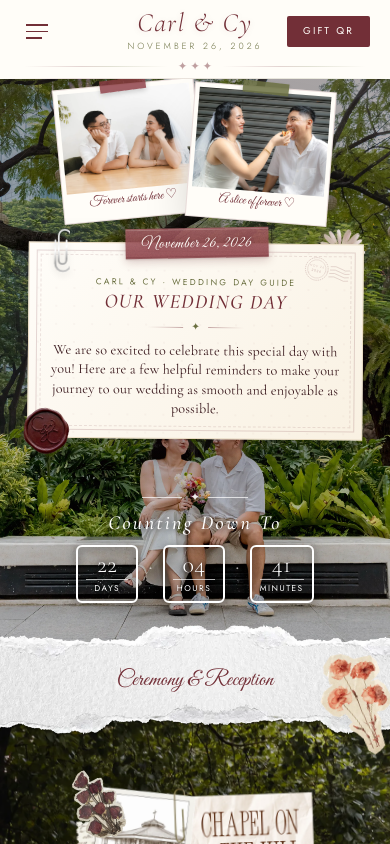
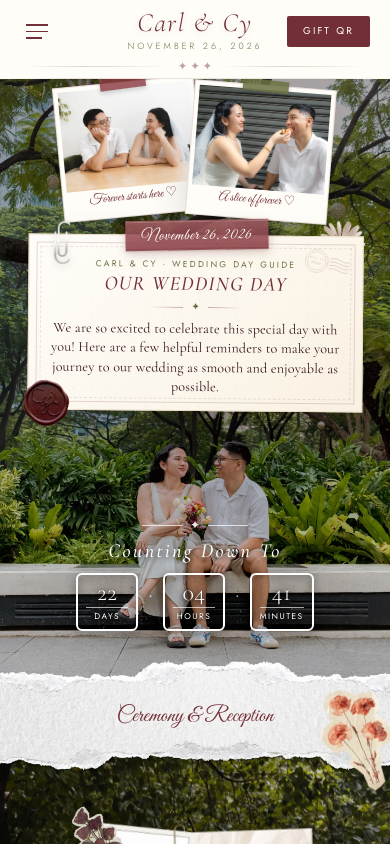
Before and after one commit to KinlieVenice/carl-cy-reminders, a React (Vite) app: page / in a window 390 px wide. Shown: the top 844 px of the page. Built offline with nearby package versions, Linux system fonts and the light colour scheme.

Commit message:
Increase mobile hero window between welcome postcard and countdown so couple is fully visible

```diff
--- a/src/App.jsx
+++ b/src/App.jsx
@@ -329,7 +329,7 @@ export default function App() {
       ===================================================================== */}
       <section
         id="home"
-        className="relative bg-[url('/makati/IMG_8296.webp')] bg-cover bg-no-repeat bg-position-[50%_55%] lg:bg-position-[50%_58%] pt-3 sm:pt-6 md:pt-10 pb-18 sm:pb-24 md:pb-36 lg:pb-42 overflow-x-clip"
+        className="relative bg-[url('/makati/IMG_8296.webp')] bg-cover bg-no-repeat bg-position-[50%_55%] lg:bg-position-[50%_58%] pt-2.5 sm:pt-6 md:pt-10 pb-20 sm:pb-24 md:pb-36 lg:pb-42 overflow-x-clip"
       >
         {/* Subtle top gradient so the collage & countdown pop while keeping the couple bright below */}
         <div
@@ -447,7 +447,7 @@ export default function App() {
           </div>
 
           {/* 3-Column Desktop / Layered Mobile Scrapbook Spread */}
-          <div className="w-full grid grid-cols-1 lg:grid-cols-12 items-center gap-5 lg:gap-4 mt-6 sm:mt-8 lg:mt-0">
+          <div className="w-full grid grid-cols-1 lg:grid-cols-12 items-center gap-4 lg:gap-4 mt-4.5 sm:mt-8 lg:mt-0">
             {/* ── LEFT WING (Desktop): Cafe Veil + Feeding Pizza Polaroids ── */}
             <div className="hidden lg:flex lg:col-span-3 flex-col items-center relative">
               {/* Pressed lavender sprig behind polaroid */}
@@ -566,7 +566,7 @@ export default function App() {
 
                 {/* Main Postcard / Love-Note Card */}
                 <div
-                  className="scrapbook-card relative z-20 px-4 pt-7 pb-5 sm:px-7 sm:pt-8 sm:pb-7 md:px-11 md:py-10"
+                  className="scrapbook-card relative z-20 px-4 pt-5.5 pb-3.5 sm:px-7 sm:pt-8 sm:pb-7 md:px-11 md:py-10"
                   style={{
                     transform: "rotate(0.5deg)",
                     backgroundImage:
@@ -667,7 +667,7 @@ export default function App() {
                     </svg>
                   </div>
 
-                  <div className="text-center relative z-10 pt-1">
+                  <div className="text-center relative z-10">
                     <p
                       className="text-[0.54rem] sm:text-xs md:text-[0.76rem] mb-0.5 sm:mb-1"
                       style={{
@@ -697,7 +697,7 @@ export default function App() {
                     </h1>
 
                     {/* Ornamental divider */}
-                    <div className="flex items-center justify-center gap-2 my-1.5 sm:my-2.5">
+                    <div className="flex items-center justify-center gap-2 my-1 sm:my-2.5">
                       <div
                         style={{
                           height: 1,
@@ -833,7 +833,7 @@ export default function App() {
           </div>
 
           {/* Countdown to Nov 26, 2026 1:00 PM */}
-          <div className="mt-12 sm:mt-18 lg:mt-26">
+          <div className="mt-26 sm:mt-28 lg:mt-26">
             <Countdown targetDate="2026-11-26T13:00:00" />
           </div>
         </div>
```
